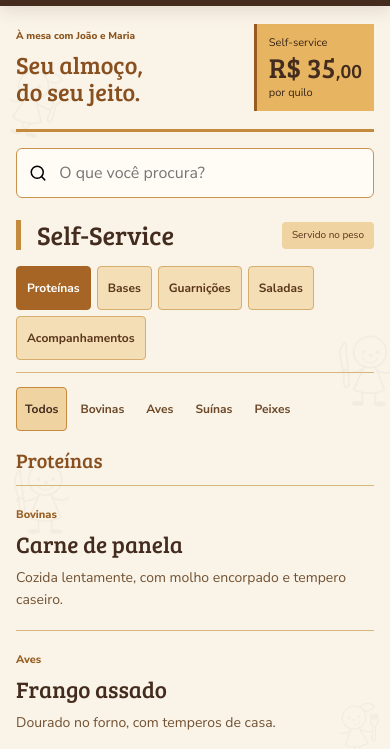
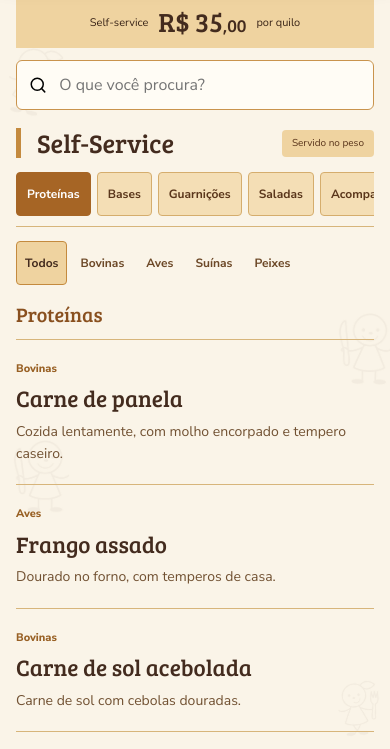
Before and after one commit to btcsolucoes/joao-e-maria, a plain HTML site: page cardapio.html in a window 390 px wide. Shown: the part 273-1022 px from the top of the page. Drawn offline with Linux system fonts and the light colour scheme.

Commit message:
Embed compact mobile layout in main entry page

```diff
--- a/cardapio.html
+++ b/cardapio.html
@@ -8,6 +8,20 @@
   <link rel="preconnect" href="https://fonts.googleapis.com"><link rel="preconnect" href="https://fonts.gstatic.com" crossorigin>
   <link href="https://fonts.googleapis.com/css2?family=Bree+Serif&family=Nunito+Sans:wght@400;600;700;800&display=swap" rel="stylesheet">
   <link rel="stylesheet" href="menu-20261117.css"><script src="menu-20261117.js" defer></script>
+  <style>
+    @media(max-width:650px){
+      .hero{aspect-ratio:2/1!important;min-height:0!important;padding:0!important;overflow:hidden}
+      .hero-logo{position:absolute;inset:0;width:100%!important;height:100%!important;max-width:none!important;object-fit:cover;transform:scale(1.06)}
+      .menu-intro{display:block;padding:12px 0;border-bottom:0}
+      .menu-intro>div:first-child{display:none}
+      .price{display:flex;flex-direction:row;align-items:center;justify-content:center;gap:10px;padding:10px 12px;border:0;background:#efd3a0}
+      .price strong{font-size:27px;line-height:1.2}.price strong span{font-size:18px}
+      .search-row{margin:0 0 18px}.section-heading{margin-bottom:12px}
+      .categories{flex-wrap:nowrap;overflow-x:auto;padding:2px 0 10px;scrollbar-width:thin}
+      .categories button{flex:0 0 auto;white-space:nowrap}
+      .back-top{display:none!important}
+    }
+  </style>
 </head>
 <body>
   <a class="skip" href="#menu">Ir para o cardápio</a>
```
Also changed, not shown: index.html (+14 -0 lines).
